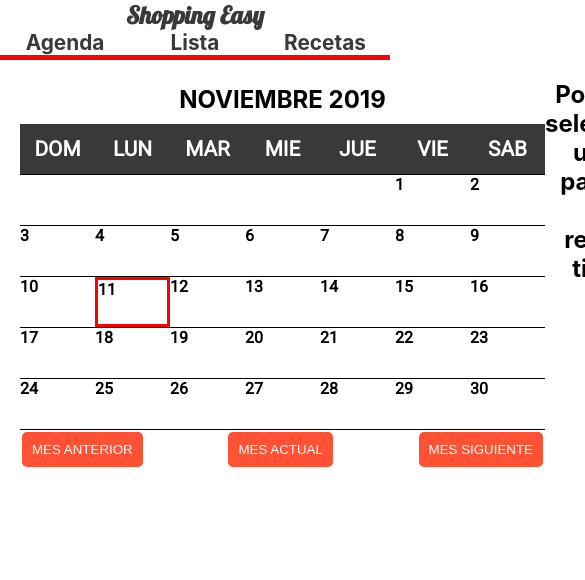
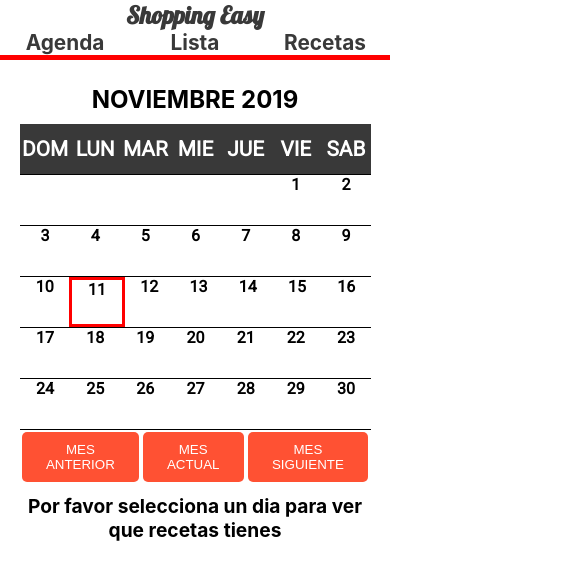
Before and after one commit to lea2696/recetas-react, a React (Create React App) app: page /agenda in a window 390 px wide. Shown: the top 580 px of the page, 585 px wide, since content can reach past the window. Built offline with nearby package versions, Linux system fonts and the light colour scheme.

Commit message:
Add media querys to agenda and list component

```diff
--- a/src/Components/Agenda.js
+++ b/src/Components/Agenda.js
@@ -12,6 +12,9 @@ const FlexDiv = styled.div`
   table {
     width: 50%;
   };
+  @media (max-width: 720px) {
+      flex-direction: column;
+  }
 
 
 `;
--- a/src/Components/DayDetails.js
+++ b/src/Components/DayDetails.js
@@ -64,9 +64,9 @@ export default class DayDetails extends React.Component {
             if (context.state.daySelected) {
               return (
                 <>
-                  <h3> Recetas para el  {context.state.daySelected.day} / {context.state.daySelected.month + 1} / {context.state.daySelected.year} </h3>
+                  <h3> Recetas para el  {context.state.daySelected.day}/{context.state.daySelected.month + 1}/{context.state.daySelected.year} </h3>
                   <ul>
-                    {this.showRecipes(context) }
+                    {this.showRecipes(context)&& <span>Parece que no tienes recetas para este dia</span> }
                   </ul>
 
                   <p> Agregar mas recetas </p>
--- a/src/Components/IngredientsList.js
+++ b/src/Components/IngredientsList.js
@@ -31,6 +31,7 @@ export default class IngredientList extends React.Component {
         let recipes = this.props.recipes.filter(recipe => this.checkInterval(recipe.day, firstObject, finalObject));
         console.log(recipes)
         return (
+            <div class="center">
             <ul>
                     {recipes.map(element=>
                     element.recipe.recipe.ingredients.map( ingredient => <li>{ingredient.name}</li>)
@@ -40,6 +41,7 @@ export default class IngredientList extends React.Component {
                         puedes agregarlo desde la seccion de Agenda</p>}
 
             </ul>
+            </div>
 
         )
     }
--- a/src/Components/styles/DayStyled.js
+++ b/src/Components/styles/DayStyled.js
@@ -41,4 +41,15 @@ width: 40%;
 
         }
     }
+    @media (max-width: 720px){
+      margin-top: 10px;
+      width: 100%;
+      h3{
+        font-size: 1.2rem;
+
+      }
+      ul{
+        margin: 20px;
+      }
+    }
 `
--- a/src/Components/styles/Table.js
+++ b/src/Components/styles/Table.js
@@ -49,4 +49,16 @@ export const Table = styled.table`
       padding: 0;
     }
   }
+  @media (max-width: 720px){
+    tr, thead{
+        max-width: 90vw;
+        display: flex;
+        td,tr {
+            flex: 1;
+            text-align: center;
+        }
+    }
+
+    }
+
 `;
--- a/src/Components/styles/Title.js
+++ b/src/Components/styles/Title.js
@@ -1,8 +1,12 @@
 import styled from  "styled-components"
 
 export const Title = styled.h2`
-
+                margin: 10px;
                 font-family: "Lobster", cursive;
                 font-size: 2.5rem;
                 text-align: center;
+
+         @media (max-width: 720px) {
+                font-size: 1.5rem;
+         }
 `
```
